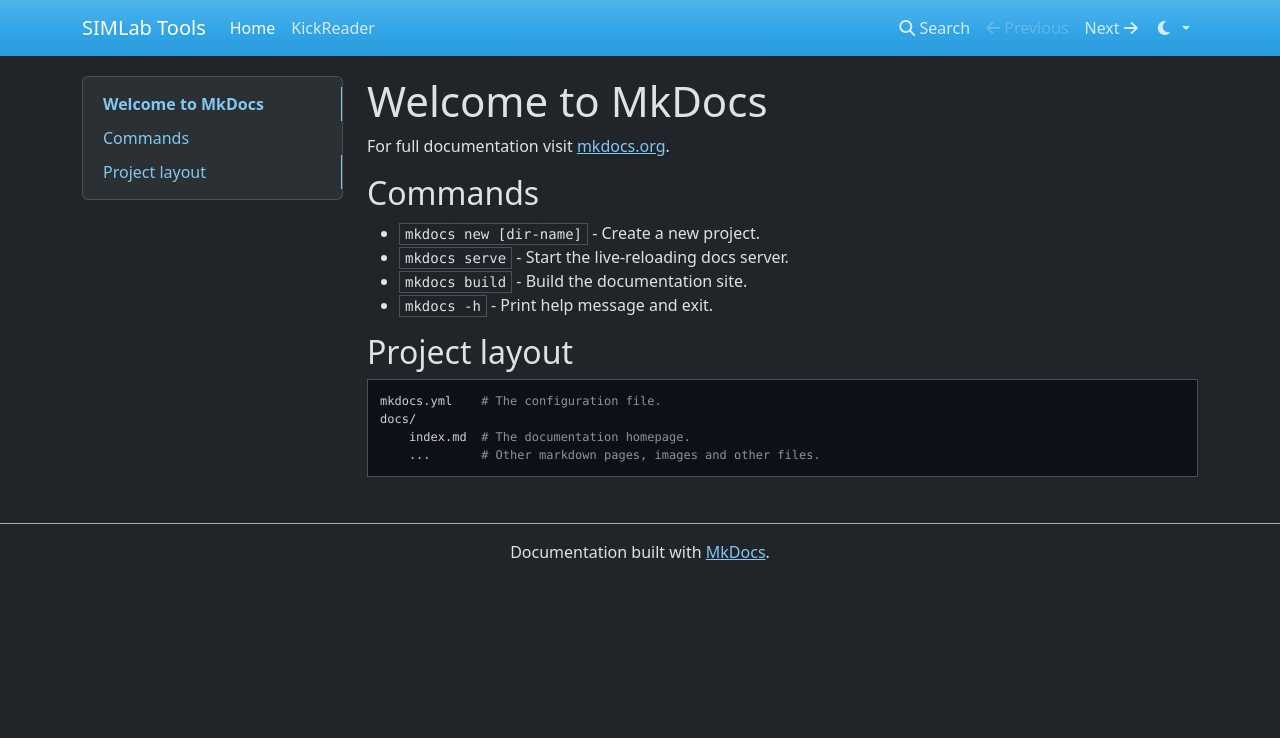
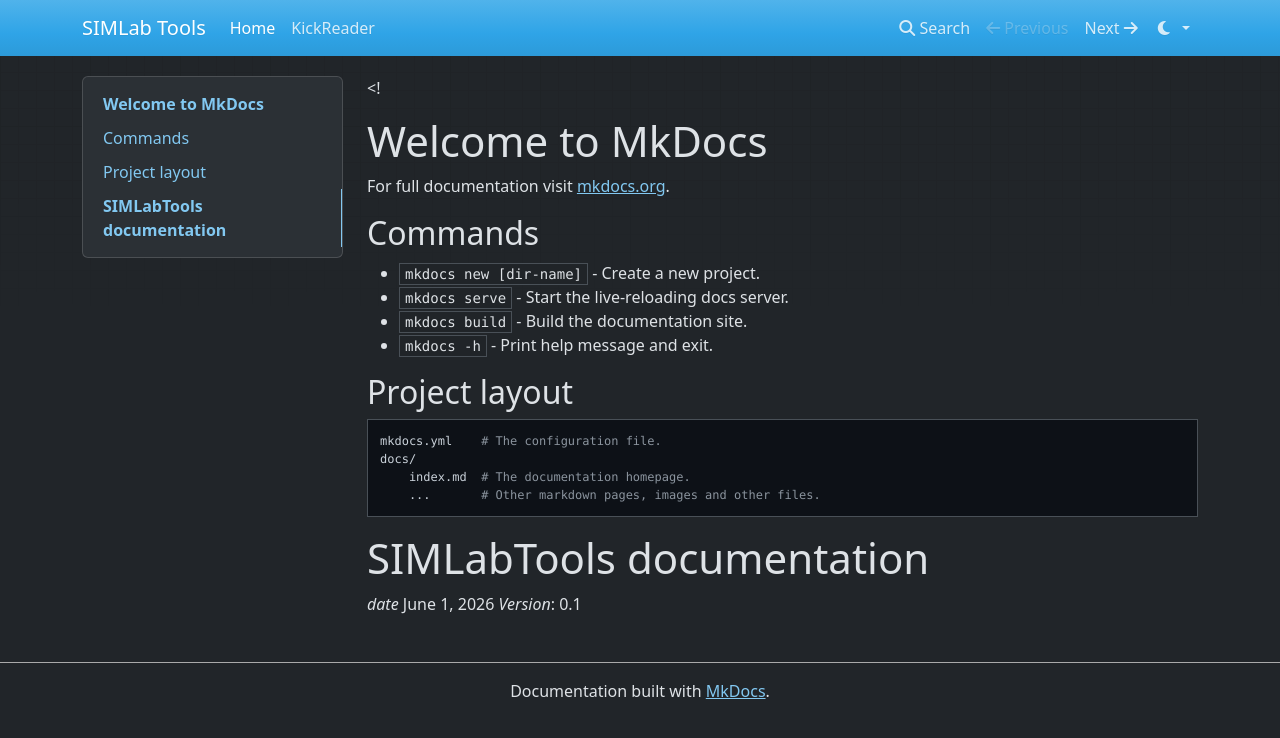
Before and after one commit to nicolayws/simlabtools, an MkDocs documentation site: the page built from docs/index.md, in a window 1280 px wide. Shown: the top 738 px of the page. Built offline with MkDocs 1.6.1, drawn with Linux system fonts in a browser that asks for light colours; nearby versions of some CDN libraries.

Commit message:
update docs

```diff
--- a/docs/index.md
+++ b/docs/index.md
@@ -1,3 +1,4 @@
+<!
 # Welcome to MkDocs
 
 For full documentation visit [mkdocs.org](https://www.mkdocs.org).
@@ -15,3 +16,8 @@
     docs/
         index.md  # The documentation homepage.
         ...       # Other markdown pages, images and other files.
+>
+
+# SIMLabTools documentation
+
+*date* June 1, 2026 *Version*: 0.1
```
